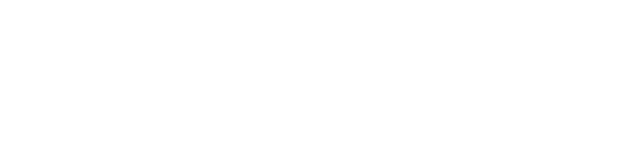
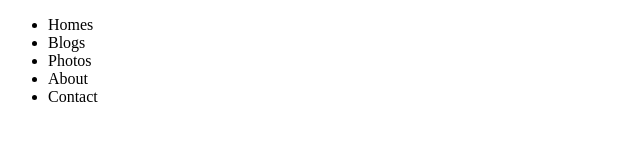
Before and after one commit to findyourtomato/web2023, a plain HTML site: page hw1006.html in a window 1280 px wide. Shown: the whole page, without its empty margins (0-640 px from the left). Drawn offline with Linux system fonts and the light colour scheme.

Commit message:
Update hw1006.html

```diff
--- a/hw1006.html
+++ b/hw1006.html
@@ -6,6 +6,15 @@
     <title>Document</title>
 </head>
 <body>
+    <header>
+        <ul>
+            <li>Homes</li>
+            <li>Blogs</li>
+            <li>Photos</li>
+            <li>About</li>
+            <li>Contact</li>
+        </ul>
+    </header>
 
 </body>
 </html>
```
